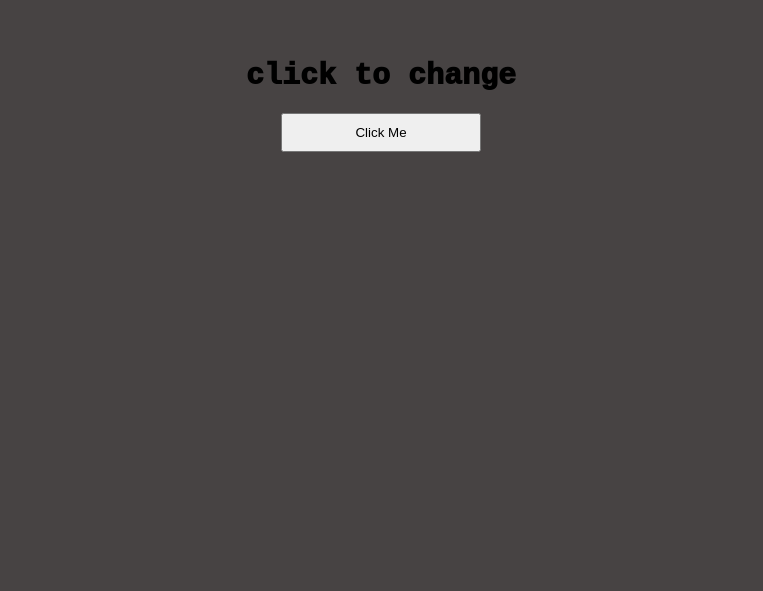
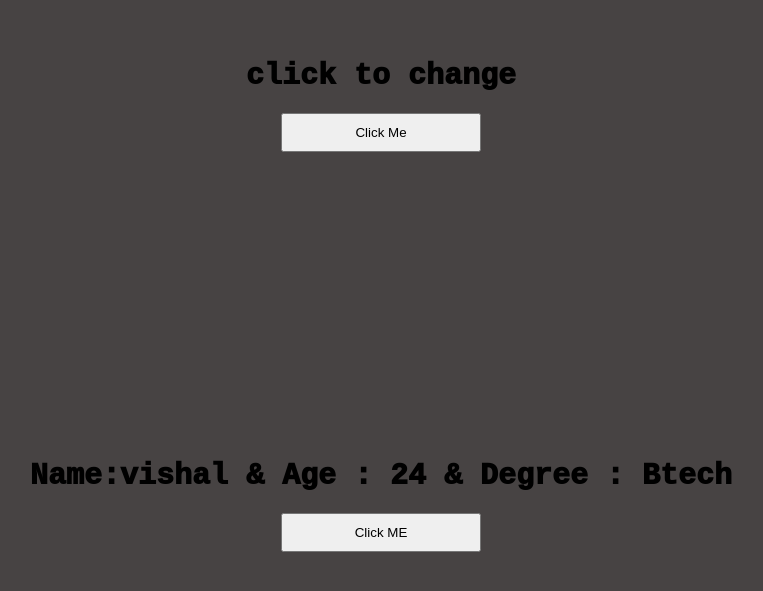
Before and after one commit to vishu118/reactHooks, a React (Create React App) app: page / in a window 1280 px wide. Shown: the part 505-1096 px from the top of the page, without its empty margins (259-1022 px from the left). Before the commit the page ends 800 px from the top, so only its background shows below. Built offline with nearby package versions, Linux system fonts and the light colour scheme.

Commit message:
spread operator in useState

```diff
--- a/src/App.js
+++ b/src/App.js
@@ -20,12 +20,14 @@ setcount(count-1)
     setval('Name Changed')
     let name = val;
 
-    if(name === "click to change"){
-      setval('Name Changed')
-    }
-    else{
-      setval('click to change')
-    }
+    // if(name === "click to change"){
+    //   setval('Name Changed')
+    // }
+    // else{
+    //   setval('click to change')
+    // }
+
+    name === "click to change" ? setval('Name Changed') : setval('click to change')
   }
 
 
--- /dev/null
+++ b/src/Components/Spreadoperator.js
@@ -0,0 +1,24 @@
+import React from 'react'
+
+const Spreadoperator = () => {
+    const [obj,setobj] = React.useState({
+        myName:"vishal",age:24,degree:"Btech"
+    })
+
+    const handleClick = ()=>{
+        setobj({...obj,  myName:"Kailash"})
+    }
+  return (
+    <div>
+        <>
+        <div className='continer'>
+        <h1 >Name:{obj.myName} & Age : {obj.age} & Degree : {obj.degree}</h1>
+          <button className='btn' onClick = {handleClick}>Click ME</button>
+        </div>
+
+        </>
+    </div>
+  )
+}
+
+export default Spreadoperator
--- a/src/index.js
+++ b/src/index.js
@@ -3,10 +3,18 @@ import React from 'react'
 import ReactDOM from 'react-dom/client';
 import './index.css';
 import App from './App';
+import Spreadoperator from './Components/Spreadoperator';
+
+
 
 const root = ReactDOM.createRoot(document.getElementById('root'));
 root.render(
 
-    <App/>
+
+    <>
+        <App/>
+        <Spreadoperator/>
+    </>
+
 
 );
```
